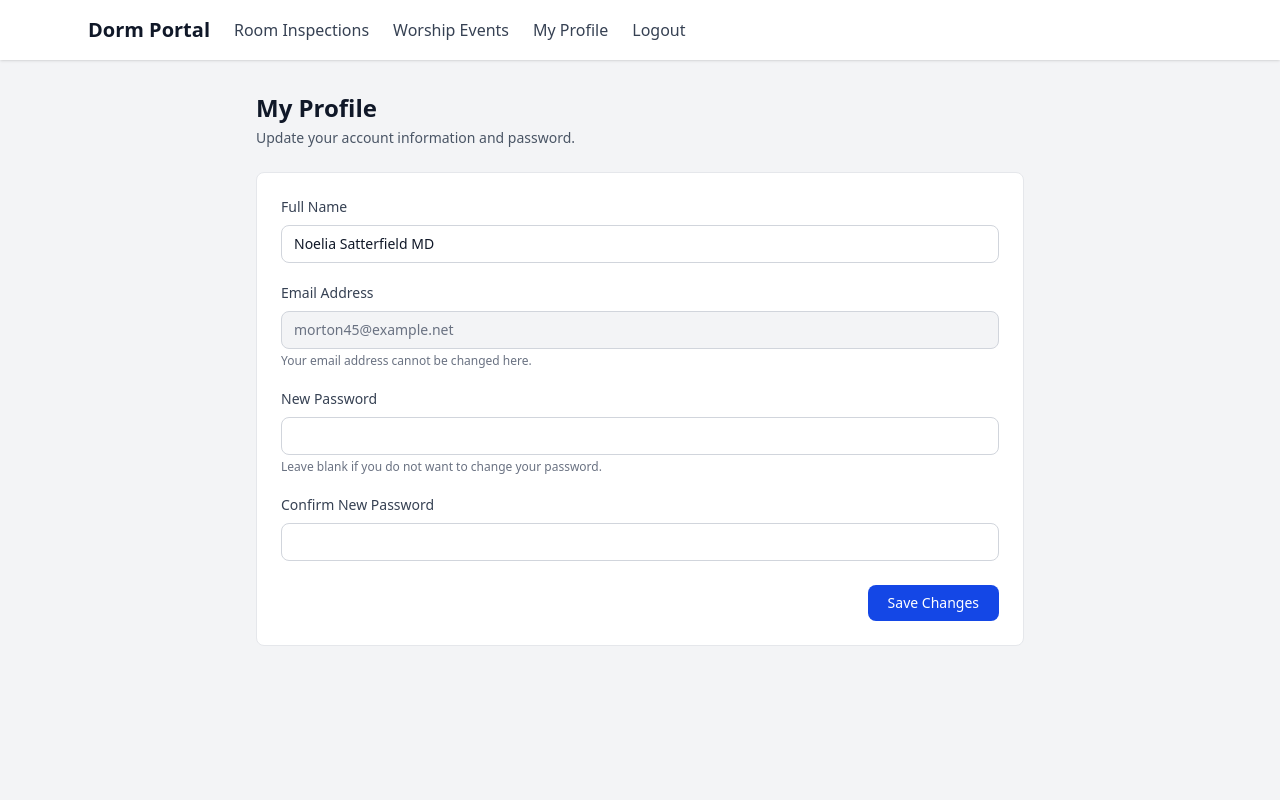
After one commit to Jforapple/dorm-portal-jforapple, a Laravel app: page /profile in a window 1280 px wide. The commit adds this page. Run offline with Laravel 12, Linux system fonts and the light colour scheme; a user stored in the database is signed in; data comes from the database, SQL or seed files in the repository; style sheets or scripts are compiled from the project's sources; parts of the project's set-up code (start-up, migrations or seed data) failed here and were passed over.

Commit message:
feat(users): add profile page

```diff
--- /dev/null
+++ b/app/Http/Controllers/ProfileController.php
@@ -0,0 +1,46 @@
+<?php
+
+namespace App\Http\Controllers;
+
+use Illuminate\Http\RedirectResponse;
+use Illuminate\Http\Request;
+use Illuminate\Support\Facades\Hash;
+use Illuminate\View\View;
+
+class ProfileController extends Controller
+{
+    /**
+     * Display the authenticated user's profile.
+     */
+    public function edit(Request $request): View
+    {
+        return view('profile.edit', [
+            'user' => $request->user(),
+        ]);
+    }
+
+    /**
+     * Update the authenticated user's profile.
+     */
+    public function update(Request $request): RedirectResponse
+    {
+        $validated = $request->validate([
+            'name' => ['required', 'string', 'max:255'],
+            'password' => ['nullable', 'string', 'min:8', 'confirmed'],
+        ]);
+
+        $user = $request->user();
+
+        $user->name = $validated['name'];
+
+        if (! empty($validated['password'])) {
+            $user->password = Hash::make($validated['password']);
+        }
+
+        $user->save();
+
+        return redirect()
+            ->route('profile.edit')
+            ->with('status', 'Profile updated successfully.');
+    }
+}
--- a/resources/views/layouts/app.blade.php
+++ b/resources/views/layouts/app.blade.php
@@ -26,6 +26,10 @@
             </a>
 
             @auth
+                <a href="{{ route('profile.edit') }}" class="text-gray-700 hover:text-blue-600">
+                    My Profile
+                </a>
+
                 @if (auth()->user()->role === \App\Enums\Role::Admin)
                     <a href="{{ route('users.index') }}" class="text-gray-700 hover:text-blue-600">
                         Manage Users
--- /dev/null
+++ b/resources/views/profile/edit.blade.php
@@ -0,0 +1,108 @@
+
+@extends('layouts.app')
+
+@section('title', 'My Profile')
+
+@section('content')
+    <div class="mx-auto max-w-3xl">
+        <div class="mb-6">
+            <h1 class="text-2xl font-bold text-gray-900">
+                My Profile
+            </h1>
+
+            <p class="mt-1 text-sm text-gray-600">
+                Update your account information and password.
+            </p>
+        </div>
+
+        <div class="rounded-lg border border-gray-200 bg-white p-6">
+            <form action="{{ route('profile.update') }}" method="POST">
+                @csrf
+                @method('PUT')
+
+                <div class="mb-5">
+                    <label for="name" class="mb-2 block text-sm font-medium text-gray-700">
+                        Full Name
+                    </label>
+
+                    <input
+                        type="text"
+                        id="name"
+                        name="name"
+                        value="{{ old('name', $user->name) }}"
+                        required
+                        maxlength="255"
+                        class="w-full rounded-lg border border-gray-300 px-3 py-2 text-sm focus:border-blue-500 focus:outline-none"
+                    >
+
+                    @error('name')
+                        <p class="mt-1 text-sm text-red-600">{{ $message }}</p>
+                    @enderror
+                </div>
+
+                <div class="mb-5">
+                    <label for="email" class="mb-2 block text-sm font-medium text-gray-700">
+                        Email Address
+                    </label>
+
+                    <input
+                        type="email"
+                        id="email"
+                        value="{{ $user->email }}"
+                        disabled
+                        class="w-full rounded-lg border border-gray-300 bg-gray-100 px-3 py-2 text-sm text-gray-500"
+                    >
+
+                    <p class="mt-1 text-xs text-gray-500">
+                        Your email address cannot be changed here.
+                    </p>
+                </div>
+
+                <div class="mb-5">
+                    <label for="password" class="mb-2 block text-sm font-medium text-gray-700">
+                        New Password
+                    </label>
+
+                    <input
+                        type="password"
+                        id="password"
+                        name="password"
+                        autocomplete="new-password"
+                        class="w-full rounded-lg border border-gray-300 px-3 py-2 text-sm focus:border-blue-500 focus:outline-none"
+                    >
+
+                    @error('password')
+                        <p class="mt-1 text-sm text-red-600">{{ $message }}</p>
+                    @enderror
+
+                    <p class="mt-1 text-xs text-gray-500">
+                        Leave blank if you do not want to change your password.
+                    </p>
+                </div>
+
+                <div class="mb-6">
+                    <label for="password_confirmation" class="mb-2 block text-sm font-medium text-gray-700">
+                        Confirm New Password
+                    </label>
+
+                    <input
+                        type="password"
+                        id="password_confirmation"
+                        name="password_confirmation"
+                        autocomplete="new-password"
+                        class="w-full rounded-lg border border-gray-300 px-3 py-2 text-sm focus:border-blue-500 focus:outline-none"
+                    >
+                </div>
+
+                <div class="flex justify-end">
+                    <button
+                        type="submit"
+                        class="rounded-lg bg-blue-700 px-5 py-2 text-sm font-medium text-white hover:bg-blue-800"
+                    >
+                        Save Changes
+                    </button>
+                </div>
+            </form>
+        </div>
+    </div>
+@endsection
--- a/routes/web.php
+++ b/routes/web.php
@@ -16,6 +16,7 @@
 
 use App\Http\Controllers\AuthController;
 use App\Http\Controllers\EventController;
+use App\Http\Controllers\ProfileController;
 use App\Http\Controllers\RoomCheckController;
 use App\Http\Controllers\UserController;
 use Illuminate\Support\Facades\Route;
@@ -36,4 +37,10 @@ Route::middleware('auth')->group(function () {
     Route::resource('events', EventController::class);
 
     Route::resource('users', UserController::class);
+
+    Route::get('/profile', [ProfileController::class, 'edit'])
+        ->name('profile.edit');
+
+    Route::put('/profile', [ProfileController::class, 'update'])
+        ->name('profile.update');
 });
```
Also changed, not shown: tests/Feature/ProfileTest.php (added, +85 -0 lines).
